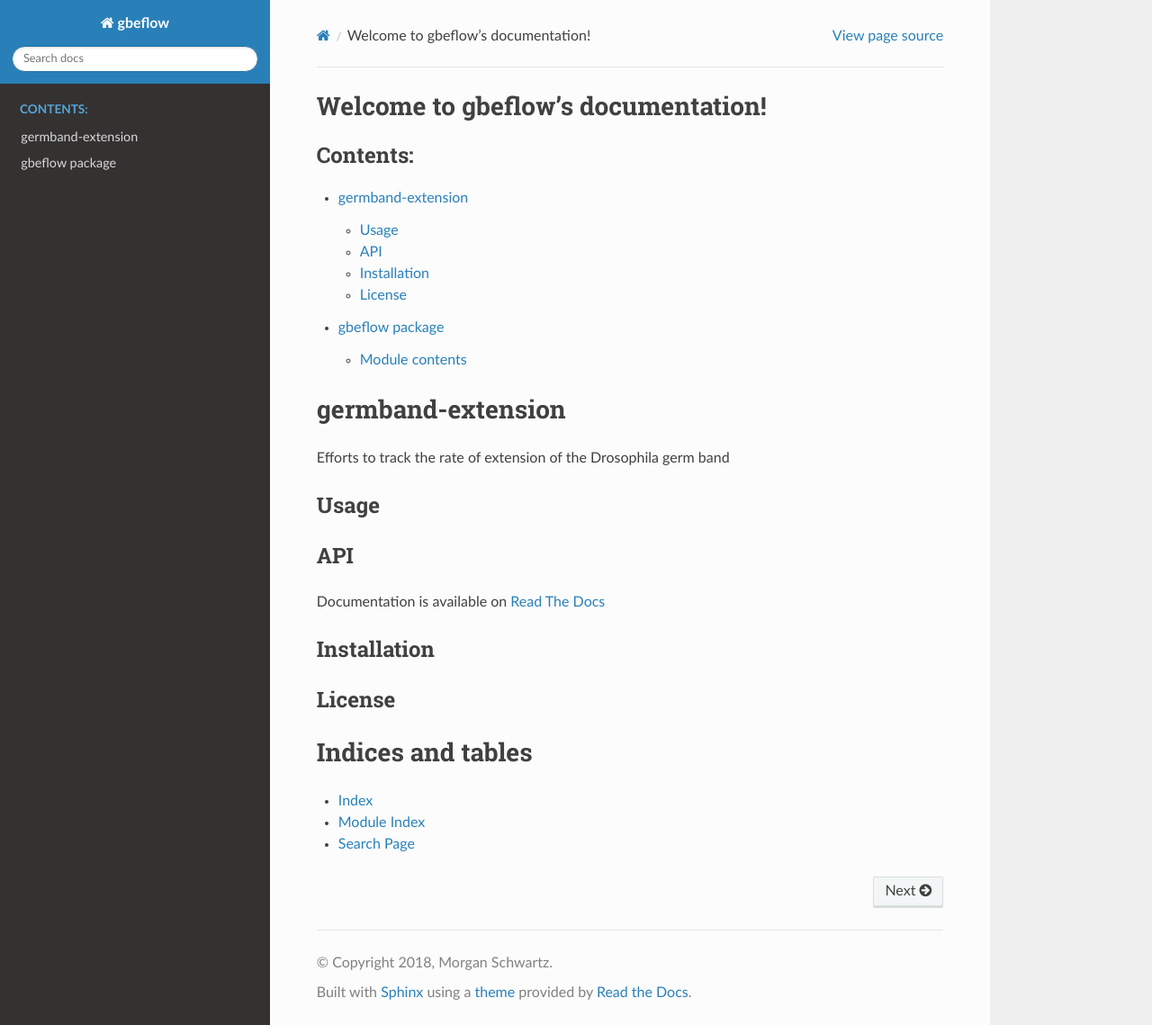
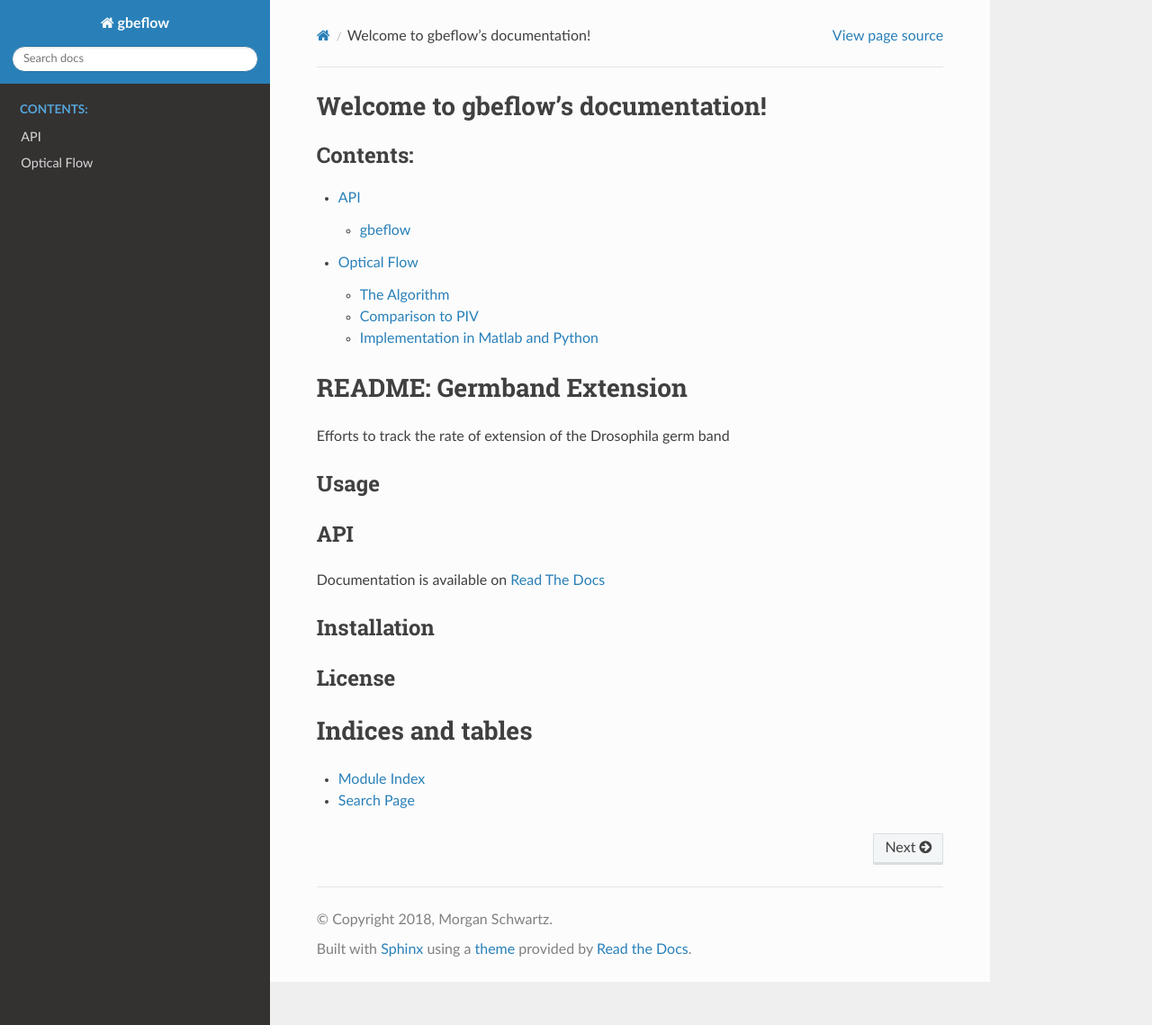
Before and after one commit to msschwartz21/germband-extension, a Sphinx documentation site: the page built from docs/index.rst, in a window 1280 px wide and 1139 px high. Shown: the whole window at 90% size. Built offline with Sphinx 7.4.7 and the Read the Docs theme 2.0.0, drawn with Linux system fonts in a browser that asks for light colours.

Commit message:
Add new sections to doc

```diff
--- a/README.rst
+++ b/README.rst
@@ -1,5 +1,5 @@
-germband-extension
-====================
+README: Germband Extension
+===========================
 
 Efforts to track the rate of extension of the Drosophila germ band
 
--- a/docs/index.rst
+++ b/docs/index.rst
@@ -10,8 +10,8 @@ Welcome to gbeflow's documentation!
    :maxdepth: 2
    :caption: Contents:
 
-   source/readme
    source/gbeflow
+   source/opticalflow
 
 .. include:: ../README.rst
 
@@ -21,6 +21,5 @@ Welcome to gbeflow's documentation!
 Indices and tables
 ==================
 
-* :ref:`genindex`
 * :ref:`modindex`
 * :ref:`search`
--- a/docs/source/gbeflow.rst
+++ b/docs/source/gbeflow.rst
@@ -1,8 +1,8 @@
-gbeflow package
+API
 ===============
 
-Module contents
----------------
+gbeflow
+-------
 
 .. automodule:: gbeflow
     :members:
--- /dev/null
+++ b/docs/source/opticalflow.rst
@@ -0,0 +1,11 @@
+Optical Flow
+==============
+
+The Algorithm
+--------------
+
+Comparison to PIV
+------------------
+
+Implementation in Matlab and Python
+------------------------------------
--- a/docs/source/readme.rst
+++ /dev/null
@@ -1 +0,0 @@
-.. include:: ../../README.rst
```
